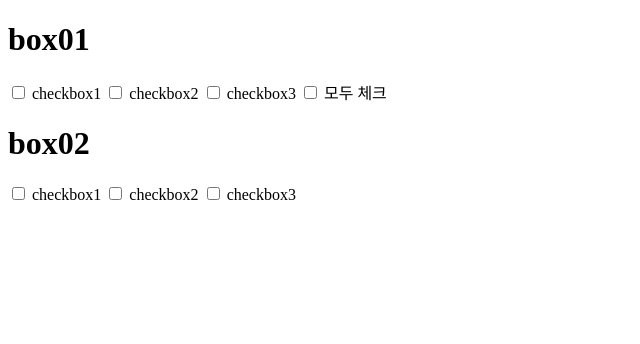
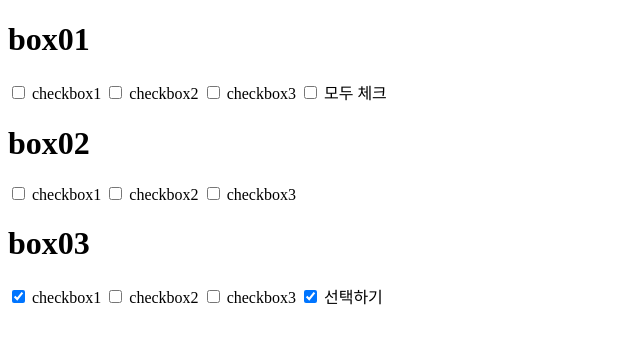
Before and after one commit to ppotatoG/checkbox, a plain HTML site: page index.html in a window 1280 px wide. Shown: the whole page, without its empty margins (0-640 px from the left). Drawn offline with nearby package versions, Linux system fonts and the light colour scheme.

Commit message:
Add box3, jquery CDN

```diff
--- a/index.html
+++ b/index.html
@@ -57,7 +57,49 @@
                 <label for="chk_02_03">checkbox3</label>
         </div>
 
+        <div class="box03 js-input-box">
+            <h1>box03</h1>
+
+            <label for="chk_03_01">
+                <input
+                type="checkbox"
+                id="chk_03_01"
+                name="chk03"
+                checked
+                >
+                checkbox1
+            </label>
+
+            <label for="chk_03_02">
+                <input
+                type="checkbox"
+                id="chk_03_02"
+                name="chk03">
+                checkbox2
+            </label>
+
+            <label for="chk_03_03">
+                <input
+                type="checkbox"
+                id="chk_03_03"
+                name="chk03">
+                checkbox3
+            </label>
+
+            <label for="chk_03_04">
+                <input
+                type="checkbox"
+                id="chk_03_04"
+                name="chk03"
+                class="all"
+                checked
+                >
+                선택하기
+            </label>
+
+        </div>
     </div>
-    <script src="js/event.js"></script>
+    <script src="https://code.jquery.com/jquery-2.2.1.js"></script>
+    <script src="js/_event.js"></script>
 </body>
 </html>
```
